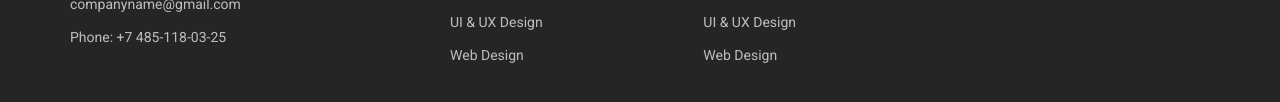
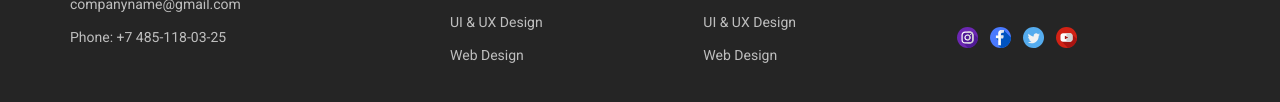
Before and after one commit to Vorlun/foods, a plain HTML site: page index.html in a window 1280 px wide. Shown: the part 5263-5365 px from the top of the page. Drawn offline with Linux system fonts and the light colour scheme.

Commit message:
complate

```diff
--- a/index.html
+++ b/index.html
@@ -497,6 +497,11 @@
               <li class="footer__item">Referral Program</li>
             </ul>
             <div class="footer__socials">
+                <img src="./assets/instagram.svg" alt="">
+                <img src="./assets/facebook.svg" alt="">
+                <img src="./assets/twitter.svg" alt="">
+                <img src="./assets/youtube.svg" alt="">
+
             </div>
           </div>
         </div>
```
Also changed, not shown: assets/facebook.svg (added), assets/instagram.svg (added), assets/twitter.svg (added), assets/youtube.svg (added).
